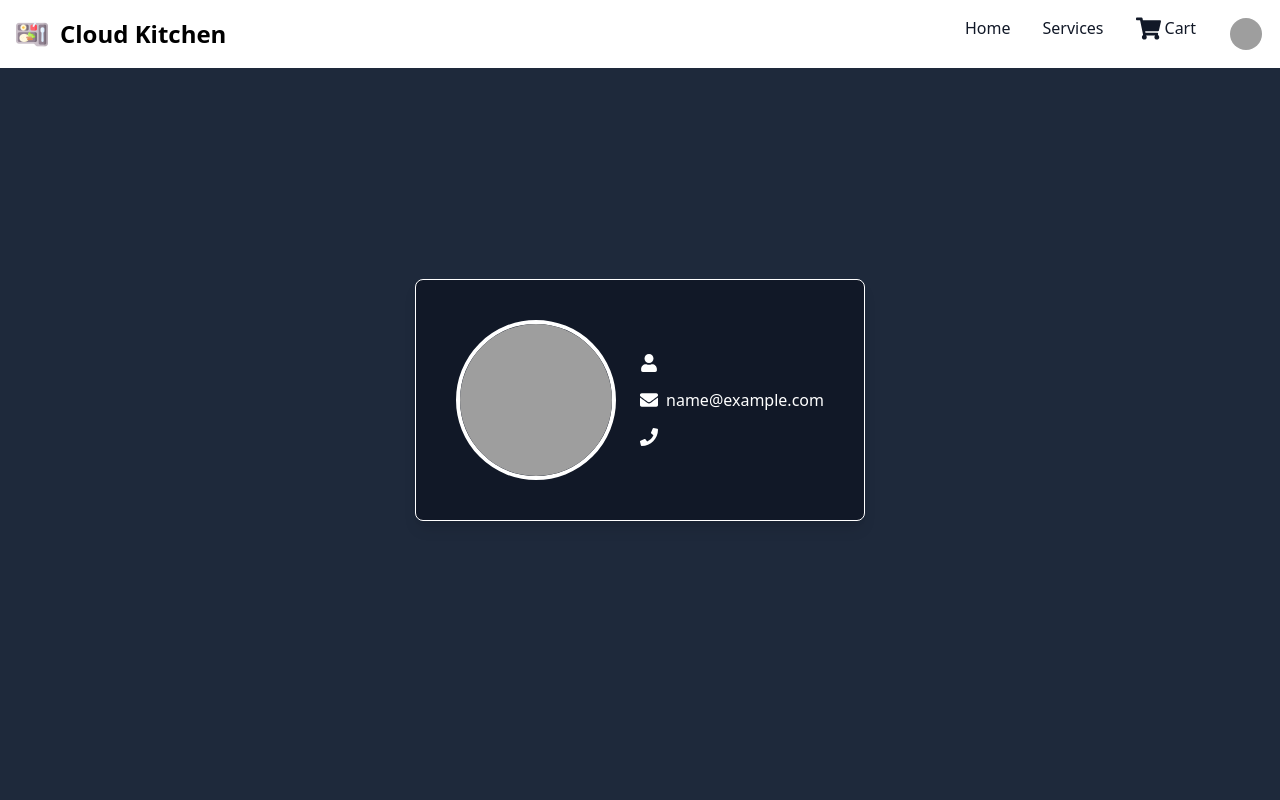
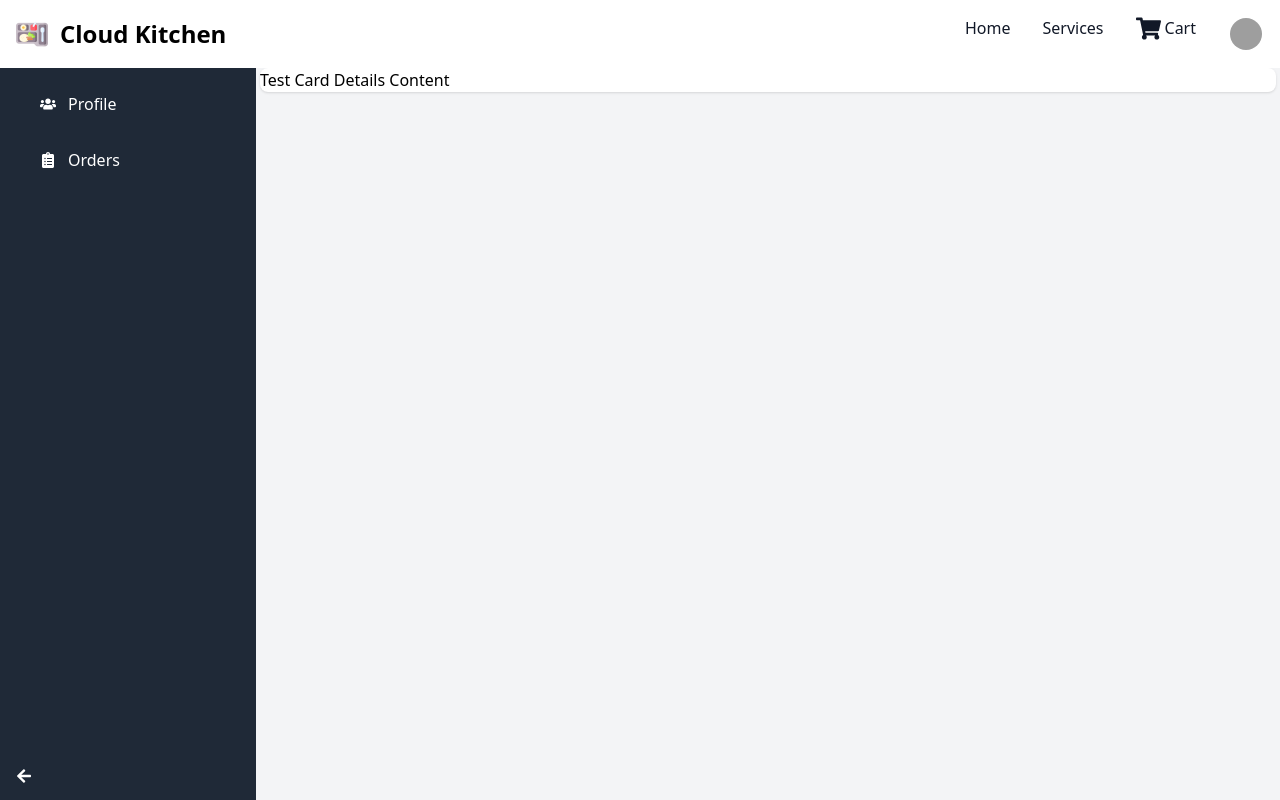
Before and after one commit to Pwnkdm/cloudKitchen, a React (Create React App) app in the folder frontend/: page /profile in a window 1280 px wide. Built offline with nearby package versions, Linux system fonts and the light colour scheme; no server answers; sample sign-in values are in the browser's storage; grey boxes are pictures that could not be loaded.

Commit message:
minor changes made profile and home page

```diff
--- a/frontend/src/App.js
+++ b/frontend/src/App.js
@@ -8,25 +8,23 @@ import CommingSoon from "./components/Common/CommingSoon";
 import Cart from "./components/Cart/FoodItems";
 import Orders from "./components/Cart/Orders";
 import PrivateRoute from "./components/Common/PrivateRoute";
-import { Toaster } from 'react-hot-toast';
-import Profile from "./components/Login/Profile";
-import { useDispatch, useSelector } from "react-redux";
-import { useEffect } from "react";
-import { loginHandlers } from "./components/Login/State/action";
+import { Toaster } from "react-hot-toast";
+import Profile from "./components/Profile/Profile.jsx";
 import PaymentSuccess from "./components/Common/PaymentSuccess";
+import ProfileTabs from "./components/Profile/ProfileTabs.jsx";
+import PageNotFound from "./components/Common/PageNotFound.jsx";
 
 function App() {
   const { scrollYProgress } = useScroll();
   const scaleX = useSpring(scrollYProgress, {
     stiffness: 100,
     damping: 30,
-    restDelta: 0.001
+    restDelta: 0.001,
   });
-
 
   return (
     <>
-    <Toaster/>
+      <Toaster />
       <Navbar />
       <motion.div className="progress-bar" style={{ scaleX }} />
       <div className="w-full overflow-x-hidden">
@@ -38,7 +36,7 @@ function App() {
             path="/profile"
             element={
               <PrivateRoute>
-              <Profile />
+                <ProfileTabs />
               </PrivateRoute>
             }
           />
@@ -62,6 +60,7 @@ function App() {
           <Route path="/paymentsucess" element={<PaymentSuccess />} />
           <Route path="/pricing" element={<CommingSoon />} />
           <Route path="/contact" element={<CommingSoon />} />
+          <Route path="*" element={<PageNotFound />} />
           {/* Add more routes here */}
         </Routes>
       </div>
--- a/frontend/src/components/Cart/Orders.jsx
+++ b/frontend/src/components/Cart/Orders.jsx
@@ -40,14 +40,14 @@ const Orders = () => {
   };
 
   return (
-    <div className="min-h-screen bg-gradient-to-br from-gray-800 via-gray-900 to-black pt-[64px] flex flex-col items-center justify-center">
+    <div className="h-screen bg-gradient-to-br pt-[64px] overflow-auto from-gray-800 via-gray-900 to-black flex flex-col ">
       {cartItems.length === 0 ? (
-        <div className="flex flex-col items-center">
+        <div className="flex flex-col items-center justify-center m-auto">
           <img src={emptyBox} alt="Empty Cart" className="w-48 h-auto" />
           <p className="text-white text-lg mt-4">Your cart is empty!</p>
         </div>
       ) : (
-        <div className="border border-gray-300 p-6 rounded-lg w-full max-w-4xl mt-2 md:mt-4 lg:mt-6 lg:p-8 bg-gray-800">
+        <div className="border border-gray-300 rounded-lg w-full  mt-2 md:mt-4 lg:mt-6 lg:p-8 bg-gray-800">
           <div
             onClick={backtoServices}
             className="text-white flex top-0 -mt-6 mb-5 cursor-pointer "
--- /dev/null
+++ b/frontend/src/components/Common/PageNotFound.jsx
@@ -0,0 +1,33 @@
+import React from "react";
+import { motion } from "framer-motion";
+
+const PageNotFound = () => {
+  return (
+    <motion.div
+      className="h-screen w-full flex items-center justify-center bg-gradient-to-br from-gray-800 via-gray-900 to-black"
+      initial={{ opacity: 0 }}
+      animate={{ opacity: 1 }}
+      transition={{ duration: 1 }}
+    >
+      <motion.div
+        className="text-white text-center"
+        initial={{ y: -50, opacity: 0 }}
+        animate={{ y: 0, opacity: 1 }}
+        transition={{ type: "spring", stiffness: 100 }}
+      >
+        <h1 className="text-5xl md:text-7xl font-bold tracking-widest">404</h1>
+        <p className="mt-4 text-lg md:text-2xl">
+          Oops! The page you're looking for doesn't exist.
+        </p>
+        <a
+          href="/"
+          className="mt-8 inline-block text-lg text-gray-300 hover:text-white transition duration-300"
+        >
+          Go Back Home
+        </a>
+      </motion.div>
+    </motion.div>
+  );
+};
+
+export default PageNotFound;
--- a/frontend/src/components/Home/BenefitCard.jsx
+++ b/frontend/src/components/Home/BenefitCard.jsx
@@ -1,17 +1,17 @@
 // src/components/BenefitCard.js
-import React from 'react';
-import { motion } from 'framer-motion';
+import React from "react";
+import { motion } from "framer-motion";
 
 const BenefitCard = ({ image, title, description, inView }) => (
   <motion.div
-    className='bg-white rounded-lg shadow-lg p-6 flex flex-col items-center w-full md:w-80 min-h-[250px] flex-grow'
+    className="bg-white rounded-lg shadow-lg p-6 flex flex-col items-center w-full md:w-80 min-h-[250px] flex-grow"
     initial={{ opacity: 0, y: 50 }}
     animate={inView ? { opacity: 1, y: 0 } : { opacity: 0, y: 50 }}
     transition={{ duration: 0.8, ease: "easeOut" }}
   >
-    <img src={image} className='object-contain h-10 w-10 mb-4' alt={title} />
+    <img src={image} className="object-contain h-10 w-10 mb-4" alt={title} />
     <motion.p
-      className='font-semibold text-xl text-center'
+      className="font-semibold text-xl text-center"
       initial={{ opacity: 0 }}
       animate={inView ? { opacity: 1 } : { opacity: 0 }}
       transition={{ duration: 0.8, delay: 0.2 }}
@@ -19,10 +19,10 @@ const BenefitCard = ({ image, title, description, inView }) => (
       {title}
     </motion.p>
     <motion.p
-      className='font-light text-lg text-center mt-2'
+      className="font-light text-lg text-center mt-2"
       initial={{ opacity: 0 }}
       animate={inView ? { opacity: 1 } : { opacity: 0 }}
-      transition={{ duration: 1, delay: 2 }}
+      transition={{ duration: 1, delay: 0.5 }}
     >
       {description}
     </motion.p>
--- /dev/null
+++ b/frontend/src/components/Profile/ProfileTabs.jsx
@@ -0,0 +1,96 @@
+import React, { useState } from "react";
+import {
+  FaHome,
+  FaClipboardList,
+  FaCreditCard,
+  FaUsers,
+  FaFileInvoice,
+  FaArrowLeft,
+  FaArrowRight,
+} from "react-icons/fa";
+import Profile from "./Profile";
+import CommingSoon from "../Common/CommingSoon.jsx";
+
+const ProfileTabs = () => {
+  const [activeSection, setActiveSection] = useState("test-card-details");
+  const [isSidebarOpen, setIsSidebarOpen] = useState(true);
+
+  // Sidebar items
+  const sections = [
+    { id: "Profile", label: "Profile", icon: <FaUsers /> },
+    { id: "orders", label: "Orders", icon: <FaClipboardList /> },
+    // { id: "dashboard", label: "Dashboard", icon: <FaHome /> },
+    // { id: "payments", label: "Payments", icon: <FaCreditCard /> },
+    // { id: "invoices", label: "Invoices", icon: <FaFileInvoice /> },
+  ];
+
+  // Section content
+  const renderSectionContent = () => {
+    switch (activeSection) {
+      case "dashboard":
+        return <div>Dashboard Content</div>;
+      case "Profile":
+        return (
+          <div className="h-full overflow-auto">
+            <Profile />
+          </div>
+        );
+      case "orders":
+        return <CommingSoon />;
+      case "payments":
+        return <div>Payments Content</div>;
+      case "invoices":
+        return <div>Invoices Content</div>;
+      default:
+        return <div>Test Card Details Content</div>;
+    }
+  };
+
+  return (
+    <div className="flex h-screen pt-[64px]">
+      {/* Sidebar with toggle */}
+      <aside
+        className={`${
+          isSidebarOpen ? "w-64" : "w-16"
+        } bg-gray-800 text-white flex flex-col transition-all duration-300`}
+      >
+        {/* Sidebar content */}
+        <nav className="flex-1 px-4 py-2">
+          {sections.map((section) => (
+            <button
+              key={section.id}
+              className={`flex items-center w-full px-6 py-3 mt-2 rounded-lg transition-all ${
+                activeSection === section.id
+                  ? "bg-blue-500"
+                  : "hover:bg-gray-700"
+              } ${isSidebarOpen ? "justify-start" : "justify-center"}`}
+              onClick={() => setActiveSection(section.id)}
+            >
+              <span className={`${!isSidebarOpen ? "" : "mr-3"}`}>
+                {section.icon}
+              </span>
+              {isSidebarOpen && <span>{section.label}</span>}
+            </button>
+          ))}
+        </nav>
+
+        {/* Toggle Button */}
+        <button
+          className="p-4 focus:outline-none"
+          onClick={() => setIsSidebarOpen(!isSidebarOpen)}
+        >
+          {isSidebarOpen ? <FaArrowLeft /> : <FaArrowRight />}
+        </button>
+      </aside>
+
+      {/* Main Content */}
+      <main className="flex-1 bg-gray-100 p-1 overflow-auto">
+        <section className="bg-white rounded-lg shadow">
+          {renderSectionContent()}
+        </section>
+      </main>
+    </div>
+  );
+};
+
+export default ProfileTabs;
```
Also changed, not shown: frontend/src/components/Common/Navbar.jsx (+32 -22 lines), frontend/src/components/Common/UserAvtar.jsx (+11 -11 lines), frontend/src/components/Home/Footer.jsx (+31 -13 lines), frontend/src/components/Login/LoginForm.jsx (+58 -35 lines), frontend/src/components/Profile/Profile.jsx (renamed from frontend/src/components/Login/Profile.jsx, +4 -4 lines). Lines whose indentation alone changed are shown as unchanged.
